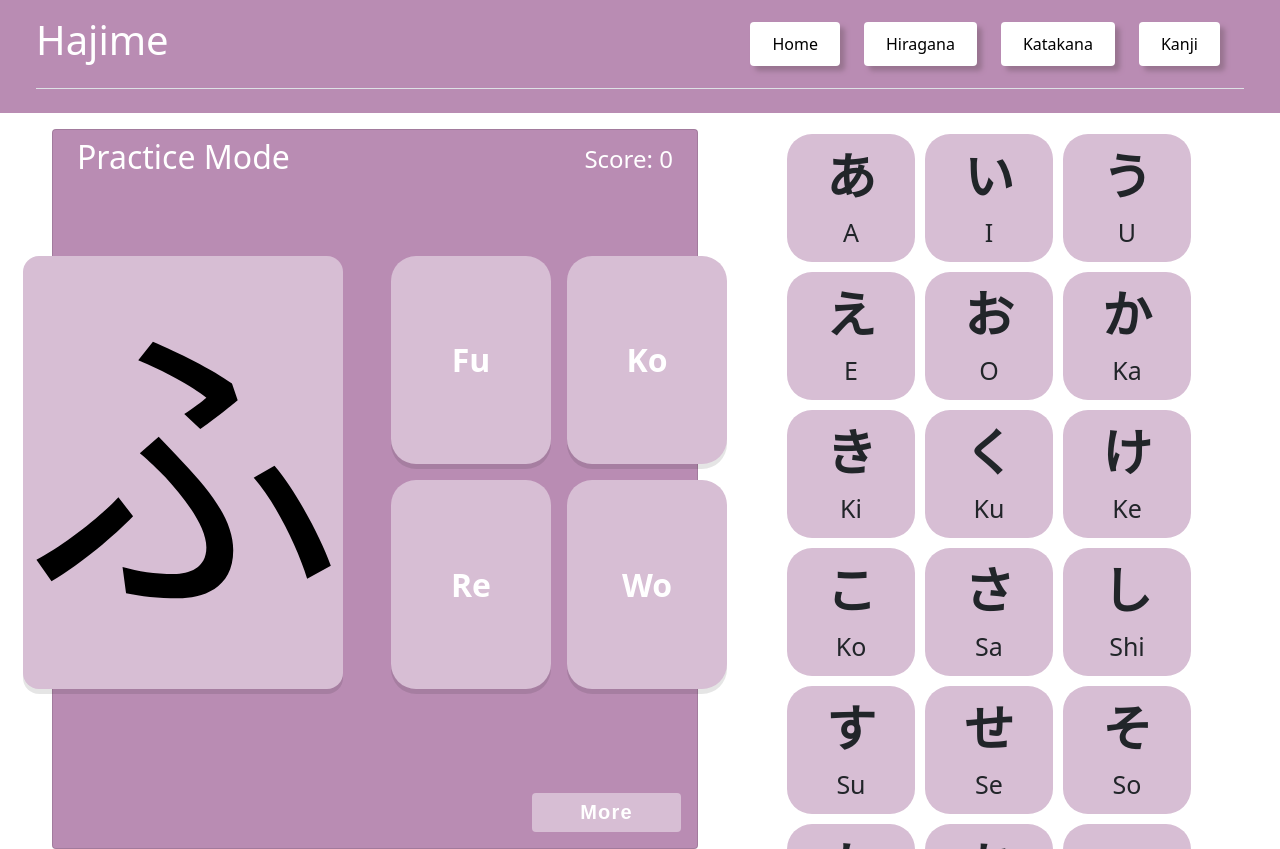
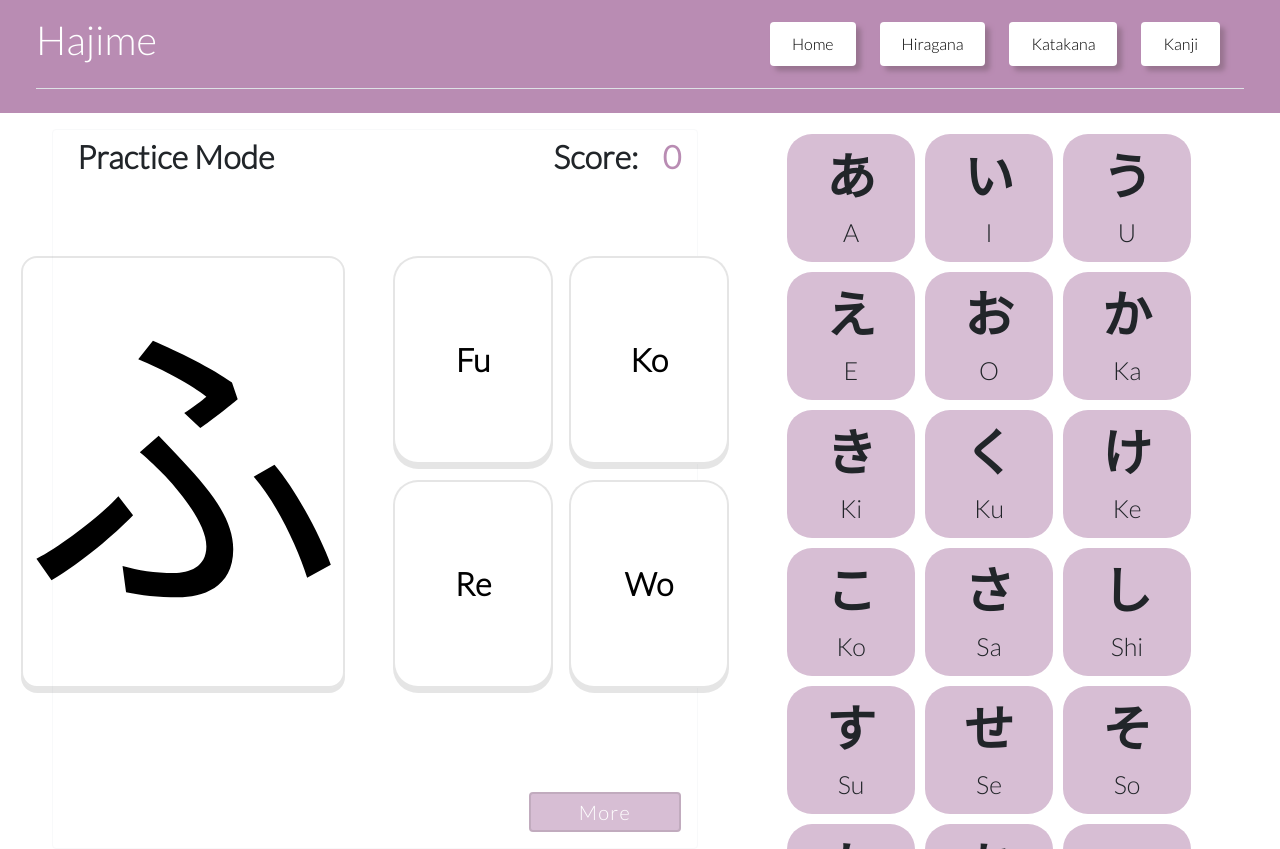
Before and after one commit to CesarMtzV/Hajime-Web, a React (Create React App) app: page /hiragana in a window 1280 px wide. Built offline with nearby package versions, Linux system fonts and the light colour scheme.

Commit message:
Change to spacing and practice card

```diff
--- a/public/index.html
+++ b/public/index.html
@@ -1,6 +1,10 @@
 <!DOCTYPE html>
 <html lang="en">
   <head>
+    <link rel="preconnect" href="https://fonts.googleapis.com">
+    <link rel="preconnect" href="https://fonts.gstatic.com" crossorigin>
+    <link href="https://fonts.googleapis.com/css2?family=Lato:wght@300&display=swap" rel="stylesheet">
+
     <meta charset="utf-8" />
     <link rel="icon" href="%PUBLIC_URL%/favicon.ico" />
     <meta name="viewport" content="width=device-width, initial-scale=1" />
--- a/src/views/HiraganaPracticeView.js
+++ b/src/views/HiraganaPracticeView.js
@@ -106,13 +106,14 @@ const HiraganaPracticeView = () => {
                 <div className="container-fluid px-0 px-sm-3">
                     <div className="row" style={{height: "45rem"}}>
                         <div className="col-md-7 px-5 h-100">
-                            <div className="card align-items-center mt-3 pb-3 text-white h-100" style={{backgroundColor: "#B98CB3" }}>
+                            <div className="card border-light align-items-center mt-3 pb-3 h-100">
                                 <div className="d-flex align-items-center w-100 pt-2">
-                                    <h2 className="card-title px-4">Practice Mode</h2>
-                                    <h4 className="card-subtitle ms-auto px-4 fw-light">Score: {score}</h4>
+                                    <h2 className="card-title px-4 fw-bold">Practice Mode</h2>
+                                    <h2 className="ms-auto px-4 fw-bold">Score:</h2>
+                                    <h2 className="fw-bold me-3" style={{color: "#b98cb3"}}>{score}</h2>
                                 </div>
                                 <div className="d-flex align-items-center justify-content-center h-100 w-100">
-                                    <div className="cardHiragana h-75 w-100 mx-5" style={{ backgroundColor: "#D7BED4"}}>
+                                    <div className="cardHiragana h-75 w-100 mx-5">
                                         <p style={{fontSize: "20rem"}}>{currCharacter.questionText}</p>
                                     </div>
                                     <div className="hiraganaPractice h-75 w-100 me-5">
```
Also changed, not shown: src/style.css.
